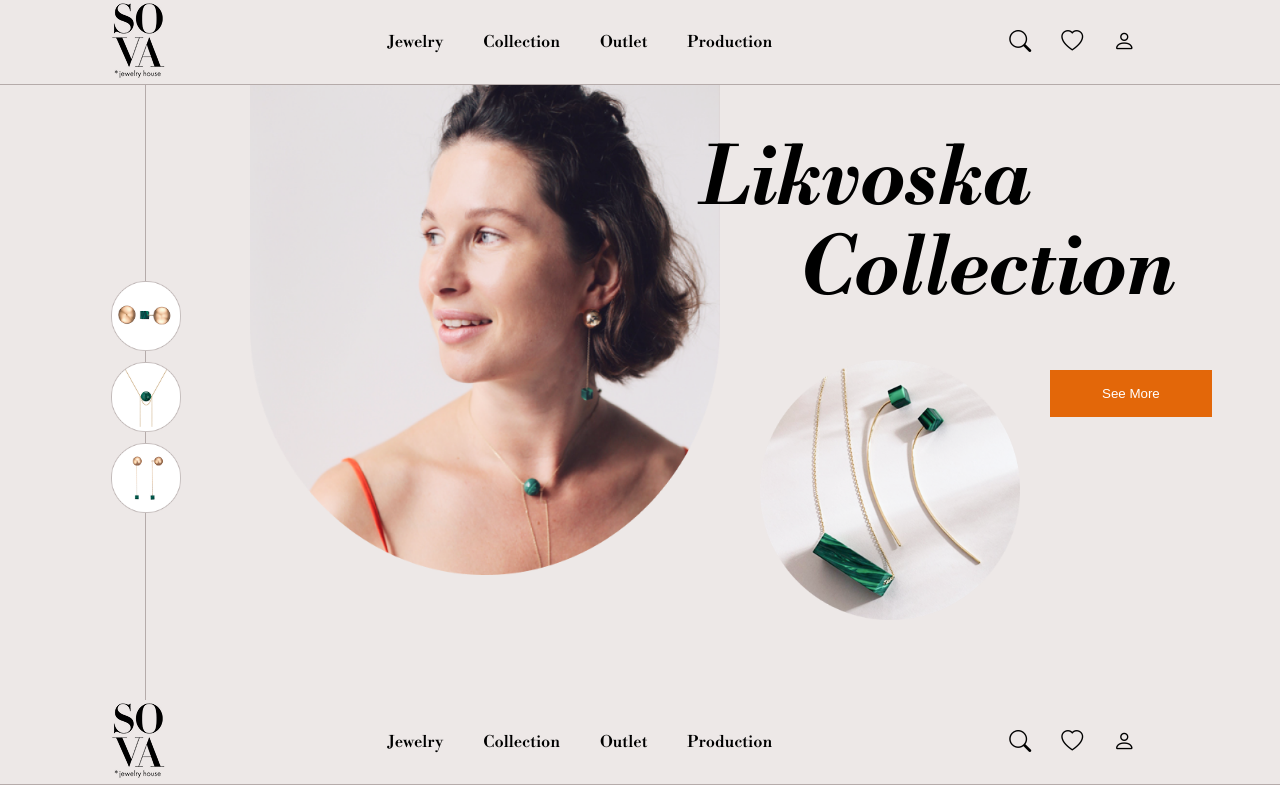
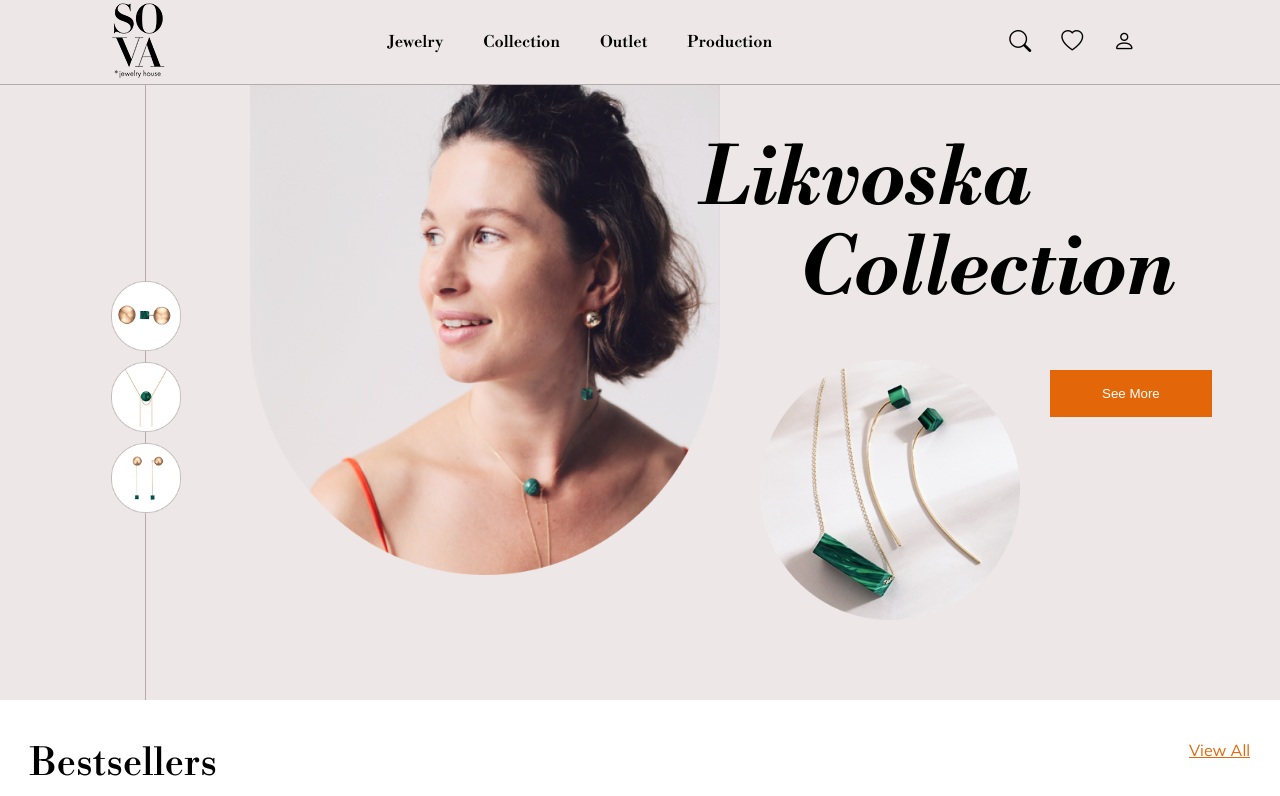
Before and after one commit to Semmy01/ECOMMERCE, a React (Vite) app: page / in a window 1280 px wide. Shown: the top 796 px of the page. Built offline with nearby package versions, Linux system fonts and the light colour scheme.

Commit message:
fixed header component to stay at the top

```diff
--- a/src/index.css
+++ b/src/index.css
@@ -11,6 +11,7 @@ header {
   justify-content: space-between;
   align-items: center;
   padding: 0px 110px;
+  top: 0;
   position: fixed;
   width: 1240px;
   z-index: 1;
--- a/src/main.jsx
+++ b/src/main.jsx
@@ -1,16 +1,16 @@
 import { StrictMode } from 'react'
 import { createRoot } from 'react-dom/client'
-import {Header} from './components/header'
+// import {Header} from './components/header'
 import Firstsection from './components/first-main-section'
 import BestSelllersProductSection from './components/best-sellers'
 import Outlets from './components/outlets'
 
 
+
 createRoot(document.getElementById('root')).render(
   <StrictMode>
-    <Header/>
     <Firstsection/>
     <BestSelllersProductSection/>
     <Outlets/>
-  </StrictMode>,
+  </StrictMode>
 )
```
Also changed, not shown: 1 other file (tests, documents, lock files or other folders).
